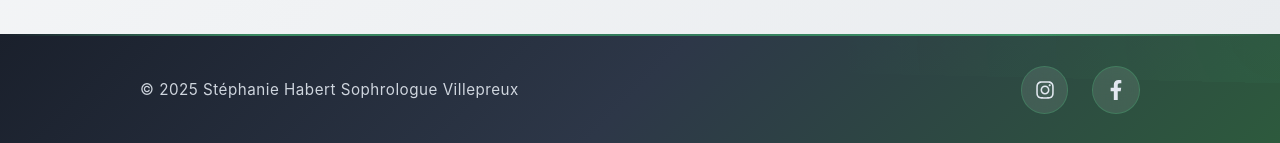
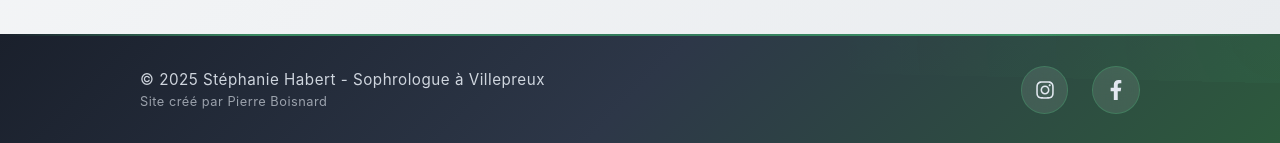
Before and after one commit to Pierrebsnrd/sophrologie-frontend, a Next.js app: page /rdv in a window 1280 px wide. Shown: the part 859-1002 px from the top of the page. Built offline with nearby package versions, Linux system fonts and the light colour scheme.

Commit message:
credit + modif VOUS

```diff
--- a/components/Footer.js
+++ b/components/Footer.js
@@ -6,7 +6,10 @@ export default function Footer() {
   return (
     <footer className={styles.footer}>
       <div className={styles.footerContent}>
-        <p>© {new Date().getFullYear()} Stéphanie Habert Sophrologue Villepreux</p>
+        <p>
+          © {new Date().getFullYear()} Stéphanie Habert - Sophrologue à Villepreux<br />
+          <span className={styles.credit}>Site créé par Pierre Boisnard</span>
+        </p>
         <div className={styles.socialIcons}>
           <a
             href="https://www.instagram.com/sophrologuevillepreuxstephanie?igsh=MWdjdHQ5dml5NDB0bw%3D%3D&utm_source=qr"
--- a/components/Home.js
+++ b/components/Home.js
@@ -29,8 +29,9 @@ export default function Home() {
           <div className={styles.sectionInner}>
             <h2>Un moment pour soi, à Villepreux</h2>
             <p>
-              Bienvenue chez Stéphanie Habert Sophrologue dans les Yvelines. Offrez-vous un moment pour vous reconnecter à l’essentiel : VOUS. Dans un cadre chaleureux et bienveillant, je vous accompagne avec douceur et authenticité vers plus de sérénité, de clarté intérieure et d'équilibre.
-            </p>
+              Bienvenue chez Stéphanie Habert Sophrologue dans les Yvelines. Offrez-vous un moment pour vous reconnecter à l’essentiel : VOUS.</p>
+            <p>
+              Dans un cadre chaleureux et bienveillant, je vous accompagne avec douceur et authenticité vers plus de sérénité, de clarté intérieure et d'équilibre.</p>
           </div>
         </section>
 
--- a/styles/components/Footer.module.css
+++ b/styles/components/Footer.module.css
@@ -108,6 +108,19 @@
   transform: rotate(5deg);
 }
 
+.credit {
+  font-size: 0.8rem;
+  opacity: 0.7;
+  display: block;
+  margin-top: 0.3rem;
+}
+
+.credit:hover {
+  opacity: 1;
+  color: #48bb78;
+  transition: opacity 0.3s ease, color 0.3s ease;
+}
+
 /* Animation flottante pour les éléments */
 @keyframes float {
   0%, 100% {
```
